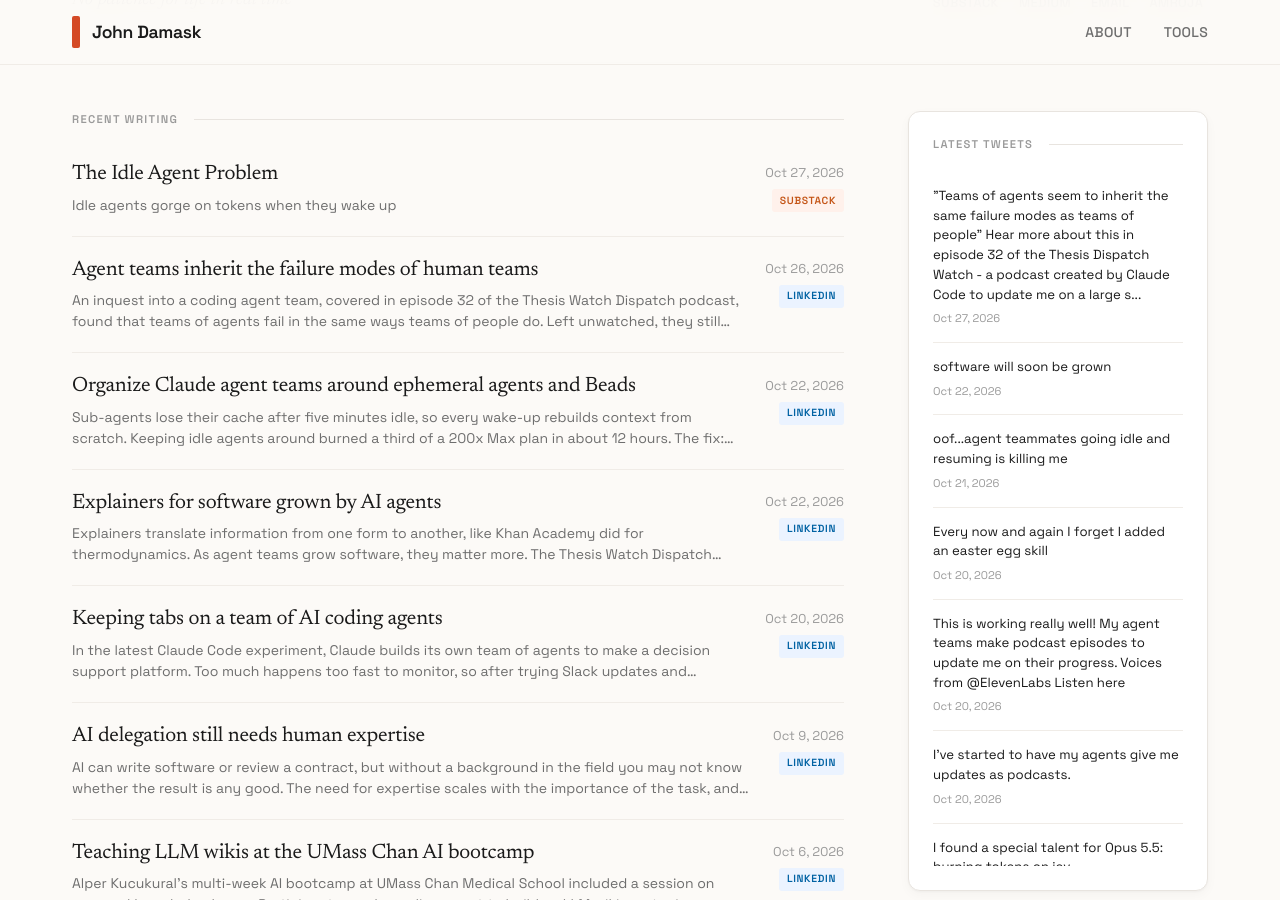
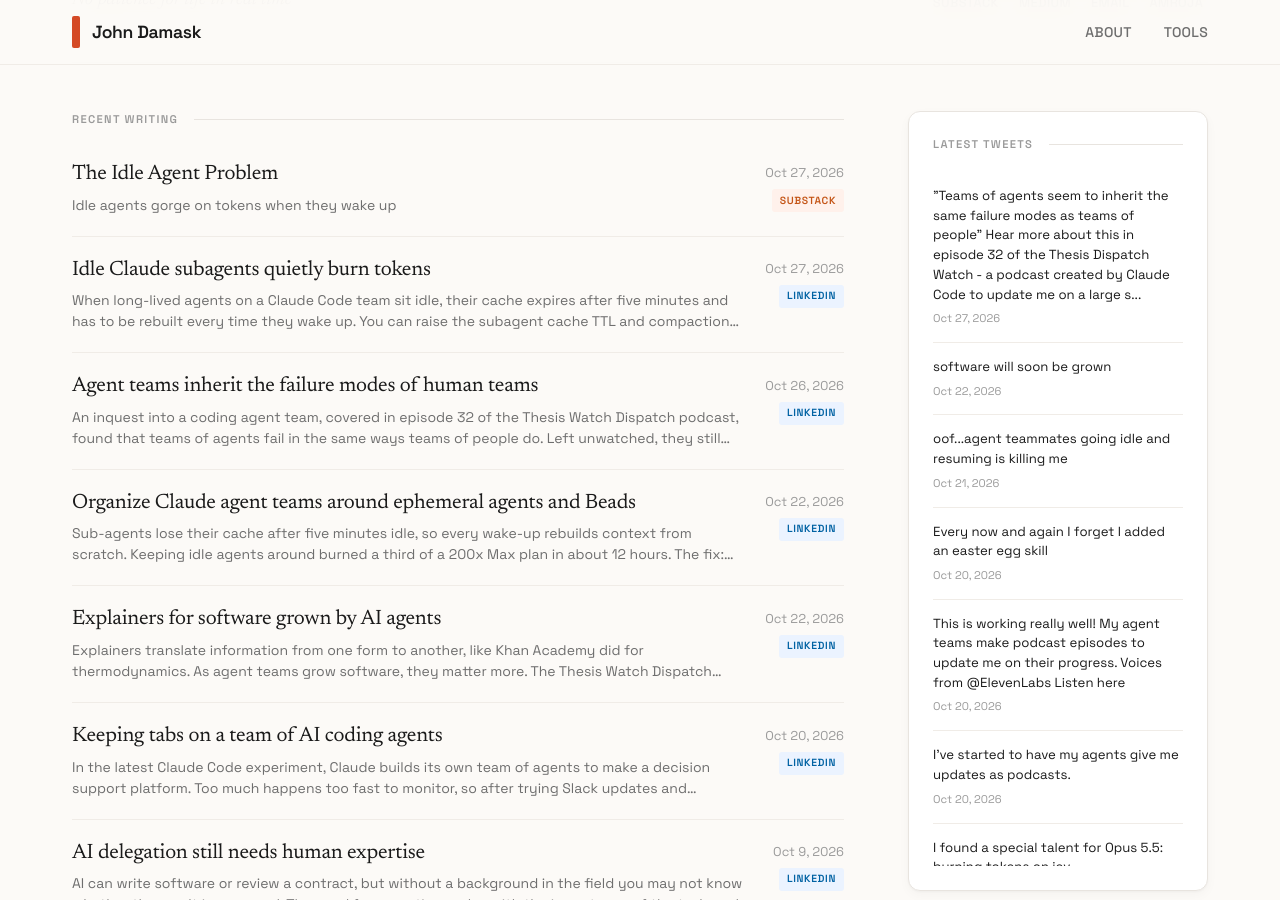
Before and after one commit to jbdamask/jbdamask.github.io, a Jekyll site: the page built from index.html, in a window 1280 px wide and 900 px high, scrolled down 432 px. Built offline with Jekyll 4.4.1, drawn with Linux system fonts in a browser that asks for light colours; the list of posts is cut into pages by our own code.

Commit message:
Add 1 recent LinkedIn post to external feed

```diff
--- a/_data/external-posts.yml
+++ b/_data/external-posts.yml
@@ -1,5 +1,12 @@
 # External posts from LinkedIn, Twitter, etc.
 # Add your posts here and they'll appear in the unified feed
+
+- title: "Idle Claude subagents quietly burn tokens"
+  source: linkedin
+  url: https://www.linkedin.com/feed/update/urn:li:activity:7520899488178139136/
+  date: 2026-10-27
+  excerpt: "When long-lived agents on a Claude Code team sit idle, their cache expires after five minutes and has to be rebuilt every time they wake up. You can raise the subagent cache TTL and compaction threshold, but the better fix is spawning short-lived subagents."
+  image: ""
 
 - title: "Agent teams inherit the failure modes of human teams"
   source: linkedin
```
